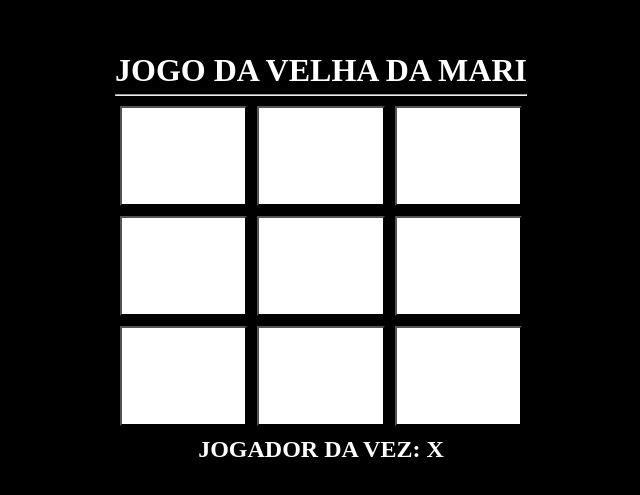
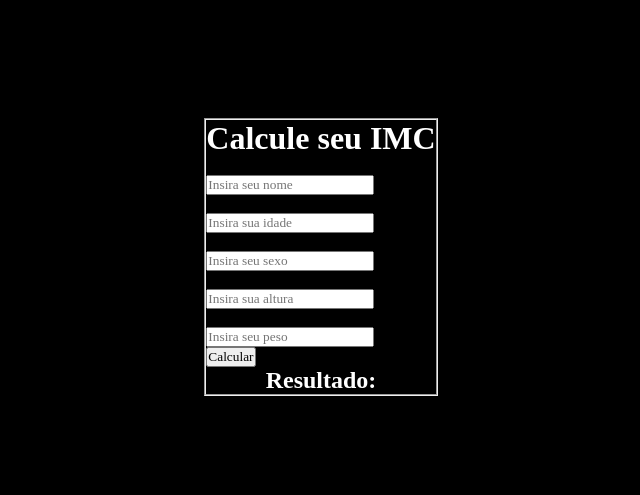
Before and after one commit to marisantosteixeira/fabio, a plain HTML site: page index.html in a window 1280 px wide. Shown: the part 143-638 px from the top of the page, without its empty margins (319-959 px from the left). Drawn offline with Linux system fonts and the light colour scheme.

Commit message:
Update index.html

```diff
--- a/index.html
+++ b/index.html
@@ -3,26 +3,35 @@
 <head>
     <meta charset="UTF-8">
     <meta name="viewport" content="width=device-width, initial-scale=1.0">
-    <link rel="stylesheet" type="text/css" href="/css/style.css">
+    <link rel="stylesheet" type="text/css"  media="screen" href="/css/style.css">
     <title>fabio</title>
 </head>
 <body>
     <main>
-        <h1>JOGO DA VELHA DA MARI</h1>
-        <hr />
-        <div class="velha">
-          <button data-i="1"></button>
-          <button data-i="2"></button>
-          <button data-i="3"></button>
-          <button data-i="4"></button>
-          <button data-i="5"></button>
-          <button data-i="6"></button>
-          <button data-i="7"></button>
-          <button data-i="8"></button>
-          <button data-i="9"></button>
-        </div>
-        <h2 class="currentJogadores"></h2>
-      </main>
+      <fieldset>
+    <h1>Calcule seu IMC</h1>
+
+    <p> Entre com seu nome: </p>
+    <input type="text" id="nome" placeholder="Insira seu nome">
+
+    <p> Entre com a sua idade: </p>
+    <input type="number" id="idade" placeholder="Insira sua idade">
+
+    <p> Entre com seu sexo: </p>
+    <input type="text" id="sexo" placeholder="Insira seu sexo">
+
+    <p>Entre com a sua altura: </p>
+    <input type="number" id="altura"placeholder="Insira sua altura">
+
+    <p>Entre com a seu peso: </p>
+    <input type="number" id="peso" placeholder="Insira seu peso">
+
+    <br>
+    <button onclick="calcular()">Calcular</button>
+    <h2>Resultado:</h2>
+    <h3 id="resultado"></h3>
+</fieldset>
+
     <script src="js/script.js"></script>
 </body>
 </html>
```
